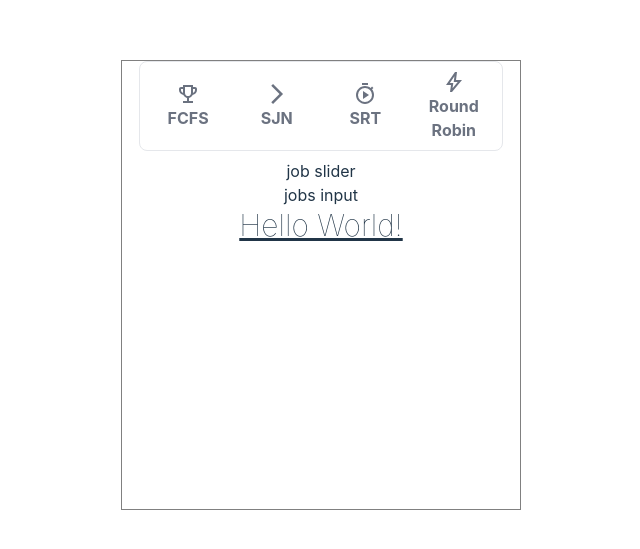
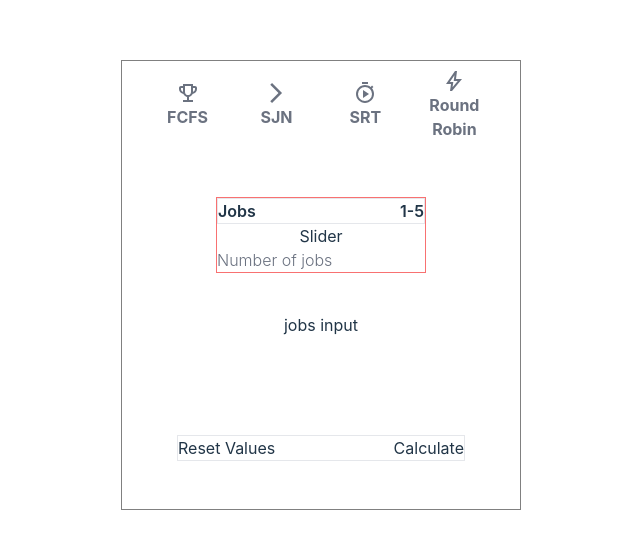
Before and after one commit to MiguelPartosa/Process-Scheduling-Visualizer, a React (Vite) app: page / in a window 1280 px wide. Shown: the part 115-664 px from the top of the page, without its empty margins (319-959 px from the left). Built offline with nearby package versions, Linux system fonts and the light colour scheme.

Commit message:
Fix: add types to props and arguments Add: implement main page layout

```diff
--- a/src/ui/App.tsx
+++ b/src/ui/App.tsx
@@ -9,7 +9,12 @@ import {
   IconSJN,
 } from "./assets/icons/NavIcons.tsx";
 
-const NavIconButton = ({ IconComponent, label }) => (
+type NavIconProps = {
+  IconComponent: React.ComponentType<{ className?: string }>;
+  label: string;
+};
+
+const NavIconButton: React.FC<NavIconProps> = ({ IconComponent, label }) => (
   <div
     className="tw-text-gray-500 hover:tw-text-white tw-font-bold hover:tw-scale-125
                tw-ease-in-out tw-delay-10 tw-duration-500 tw-flex tw-flex-col tw-justify-center tw-w-20"
@@ -25,7 +30,7 @@ function App() {
     <>
       <div className="container">
         <div
-          className="tw-group tw-min-w-300 tw-flex tw-justify-evenly  tw-border tw-w-11/12 tw-py-2 tw-mb-2
+          className="tw-group tw-min-w-300 tw-flex tw-justify-evenly  tw-w-11/12 tw-py-2 tw-mb-2
                 hover:tw-bg-neutral-800 tw-rounded-lg hover:tw-shadow-2xl tw-transition-all
                 tw-ease-in-out tw-delay-10 tw-duration-500"
         >
@@ -34,11 +39,23 @@ function App() {
           <NavIconButton IconComponent={IconSRT} label="SRT" />
           <NavIconButton IconComponent={IconRoundRobin} label="Round Robin" />
         </div>
-        <div className="job-slider">job slider</div>
+        {/* Job Slider */}
+        <div className="tw-flex tw-flex-col tw-my-10 tw-border-red-400 tw-border tw-justify-center">
+          <div className="tw-flex  tw-justify-between tw-w-52 tw-border tw-font-semibold">
+            <text>Jobs</text>
+            <text>1-5</text>
+          </div>
+          <div>Slider</div>
+          <div className="tw-text-left tw-text-gray-500 tw-font-light">
+            Number of jobs
+          </div>
+        </div>
+
         <div className="job-cycles">jobs input</div>
         <div className="main-buttons"></div>
-        <div className="tw-text-3xl tw-font-thin tw-underline">
-          Hello World!
+        <div className="tw-flex tw-flex-row tw-border tw-w-72 tw-justify-between tw-mt-auto tw-mb-12">
+          <div>Reset Values</div>
+          <div> Calculate</div>
         </div>
       </div>
     </>
--- a/src/ui/assets/icons/NavIcons.tsx
+++ b/src/ui/assets/icons/NavIcons.tsx
@@ -1,5 +1,5 @@
 const createIcon =
-  (path) =>
+  (path : string) =>
   ({ className = "", ...props }) =>
     (
       <svg
```
